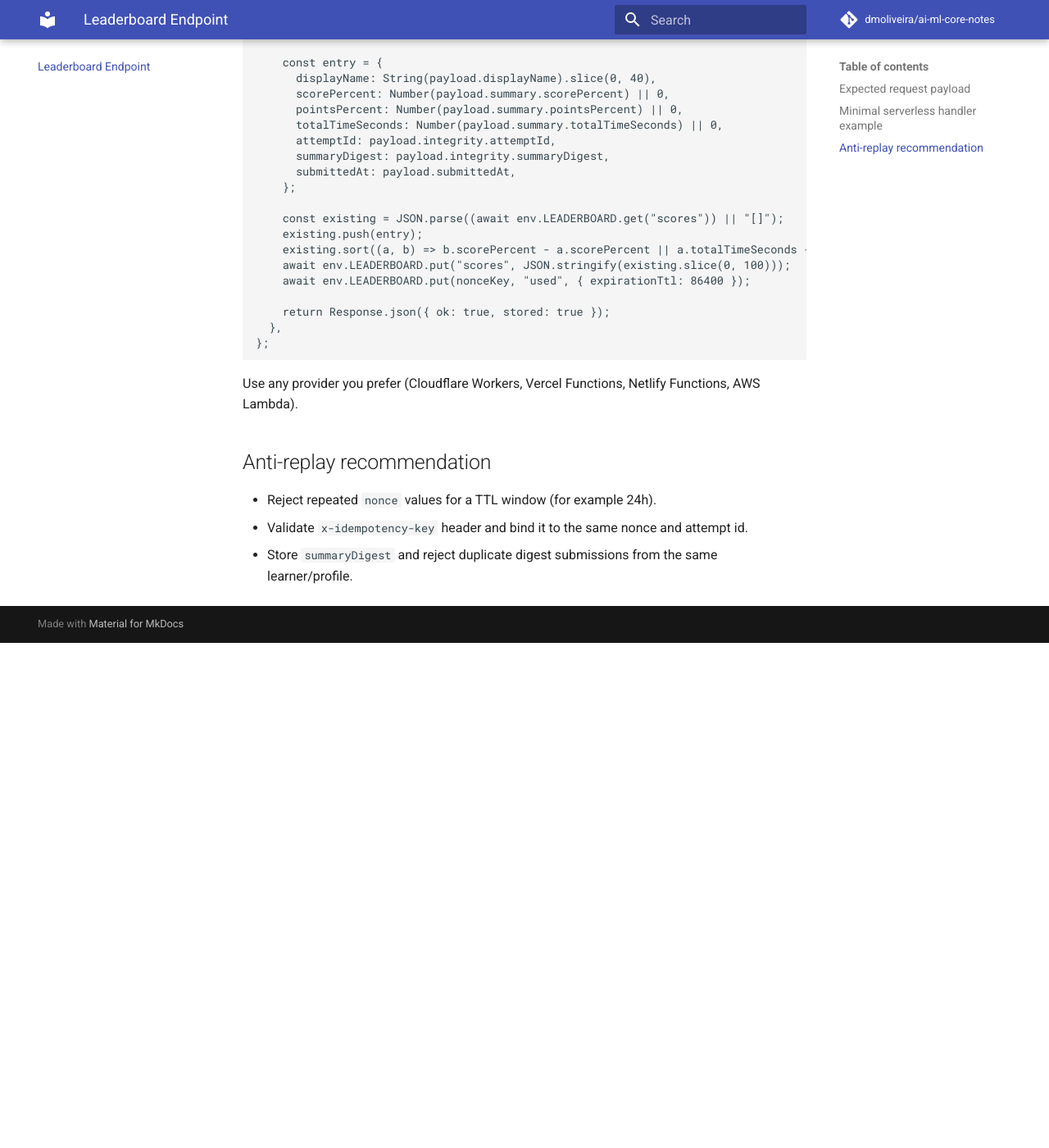
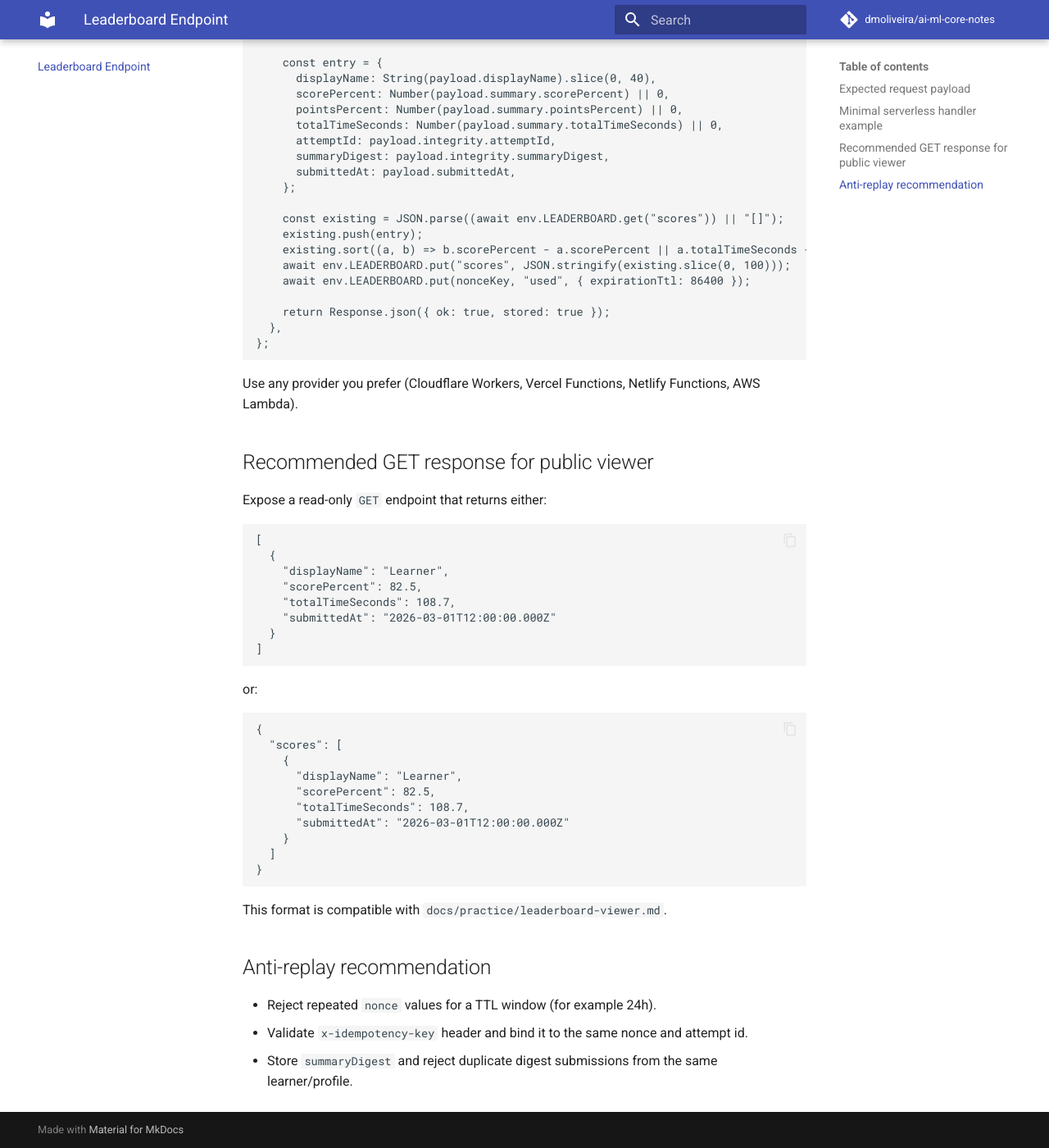
Before and after one commit to dmoliveira/ai-ml-core-notes, an MkDocs documentation site: the page built from docs/practice/leaderboard-endpoint.md, in a window 1280 px wide and 1400 px high, scrolled down 1301 px. Shown: the whole window at 82% size. Built offline with MkDocs 1.6.1 and Material for MkDocs 9.7.7, drawn with Linux system fonts in a browser that asks for light colours; comment, search, counter and statistics services are not loaded; before the commit the page ends 2085 px from its top, so only the background shows below that.

````diff
--- a/docs/assets/quiz-web.js
+++ b/docs/assets/quiz-web.js
@@ -694,7 +694,7 @@
   }
 
   const nextButton = document.getElementById("quiz-next");
-  nextButton.disabled = !answered;
+  nextButton.disabled = false;
   updateActionButtons();
 }
 
--- a/docs/practice/leaderboard-endpoint.md
+++ b/docs/practice/leaderboard-endpoint.md
@@ -79,6 +79,38 @@
 
 Use any provider you prefer (Cloudflare Workers, Vercel Functions, Netlify Functions, AWS Lambda).
 
+## Recommended GET response for public viewer
+
+Expose a read-only `GET` endpoint that returns either:
+
+```json
+[
+  {
+    "displayName": "Learner",
+    "scorePercent": 82.5,
+    "totalTimeSeconds": 108.7,
+    "submittedAt": "2026-03-01T12:00:00.000Z"
+  }
+]
+```
+
+or:
+
+```json
+{
+  "scores": [
+    {
+      "displayName": "Learner",
+      "scorePercent": 82.5,
+      "totalTimeSeconds": 108.7,
+      "submittedAt": "2026-03-01T12:00:00.000Z"
+    }
+  ]
+}
+```
+
+This format is compatible with `docs/practice/leaderboard-viewer.md`.
+
 ## Anti-replay recommendation
 
 - Reject repeated `nonce` values for a TTL window (for example 24h).
````
